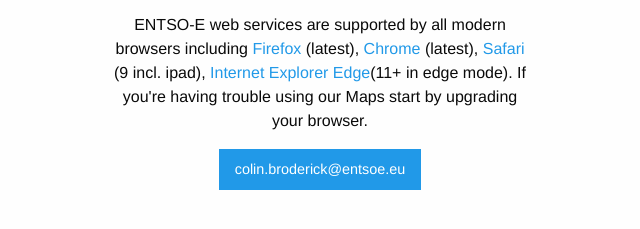
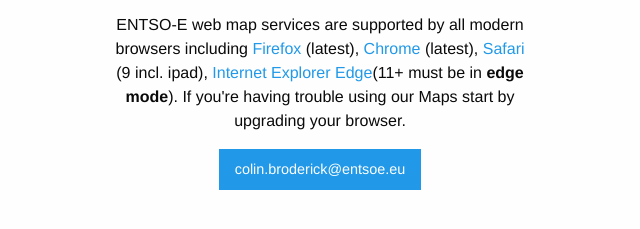
Before and after one commit to entsoe-tso/sor16-map, a website: page browser.html in a window 1280 px wide. Shown: the part 261-490 px from the top of the page, without its empty margins (320-960 px from the left). Drawn offline with Linux system fonts and the light colour scheme.

Commit message:
updated browser

```diff
--- a/browser.html
+++ b/browser.html
@@ -80,7 +80,7 @@ a {
   <body>
     <div class="row small-4 medium-4 small-centered pad4y text-center">
         <p><img src="https://www.entsoe.eu/Style%20Library/EntsoePublishingBranding/Images/entsoe-logo1.png" style="max-width:260px;"></p>
-        <p>ENTSO-E web services are supported by all modern browsers including <a href="https://www.mozilla.org/firefox/">Firefox</a> (latest), <a href="https://www.google.com/chrome/">Chrome</a> (latest), <a href="https://www.apple.com/safari/">Safari</a> (9 incl. ipad), <a href="https://www.microsoft.com/en-us/windows/microsoft-edge">Internet Explorer Edge</a>(11+ in edge mode). If you're having trouble using our Maps start by upgrading your browser.</p>
+        <p>ENTSO-E web map services are supported by all modern browsers including <a href="https://www.mozilla.org/firefox/">Firefox</a> (latest), <a href="https://www.google.com/chrome/">Chrome</a> (latest), <a href="https://www.apple.com/safari/">Safari</a> (9 incl. ipad), <a href="https://www.microsoft.com/en-us/windows/microsoft-edge">Internet Explorer Edge</a>(11+ must be in <b>edge mode</b>). If you're having trouble using our Maps start by upgrading your browser.</p>
         <a href="mailto:colin.broderick@entsoe.eu" class="button radius">colin.broderick@entsoe.eu</a>
     </div>
   </body>
```
